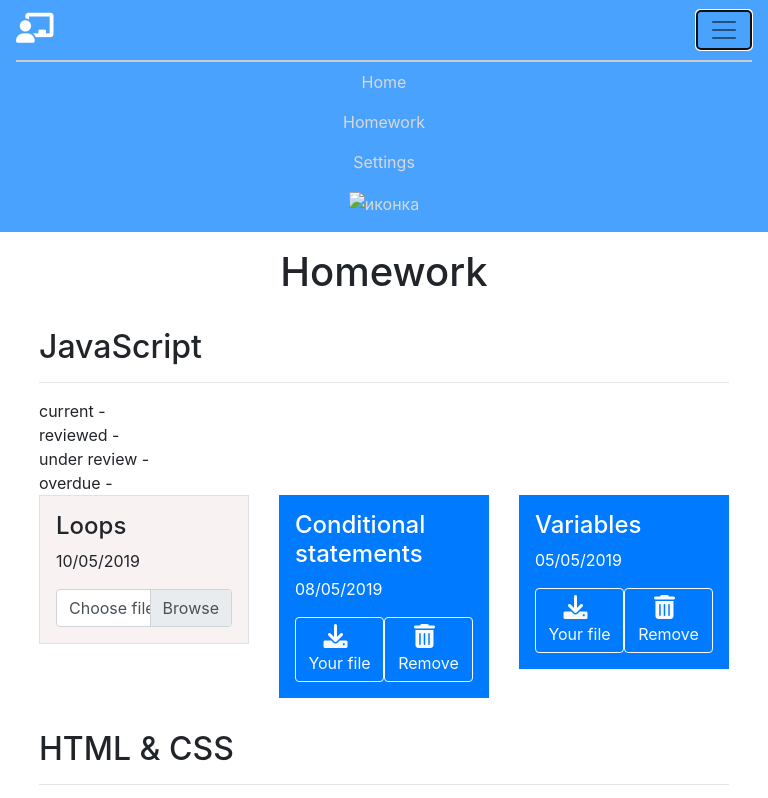
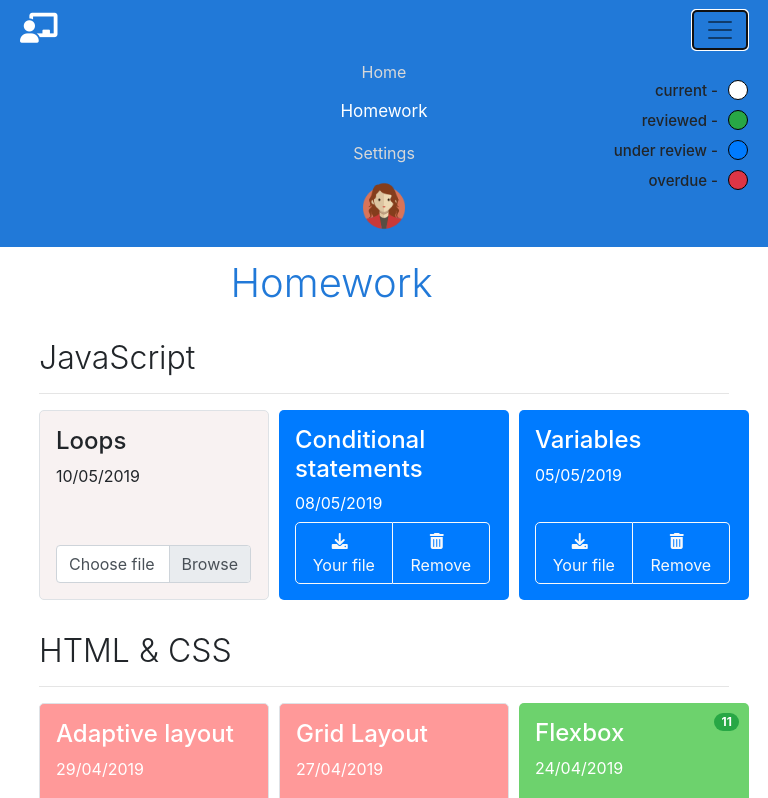
Before and after one commit to Alex-Grays/IT_Step_e-book-homework, a plain HTML site: page index.html in a window 768 px wide. Both pictures are taken after a click on the button "Toggle navigation". Shown: the top 798 px of the page. Drawn offline with nearby package versions, Linux system fonts and the light colour scheme.

Commit message:
first-commit

```diff
--- a/styles.css
+++ b/styles.css
@@ -1,18 +1,81 @@
+.status-circle {
+  position: absolute;
+  width: 20px;
+  height: 20px;
+  border-radius: 50%;
+  border: 1px solid black;
+}
+
+.status-label {
+  position: absolute;
+  font-size: 15px;
+  font-weight: 500;
+}
+
+/* Status */
+.sc-1 {
+  top: 110px;
+  right: 65px;
+}
+
+.sl-1 {
+  top: 110px;
+  right: 95px;
+}
+
+.sc-2 {
+  top: 140px;
+  right: 65px;
+}
+
+.sl-2 {
+  top: 140px;
+  right: 95px;
+}
+
+.sc-3 {
+  top: 170px;
+  right: 65px;
+}
+
+.sl-3 {
+  top: 170px;
+  right: 95px;
+}
+
+.sc-4 {
+  top: 200px;
+  right: 65px;
+}
+
+.sl-4 {
+  top: 200px;
+  right: 95px;
+}
+
+/* font-weight */
+.thin-font {
+  font-weight: 300;
+}
+
+/* Header */
 .navbar {
-  background-color: #4aa2ff;
+  background-color: #2179d8;
+  padding-left: 55px;
+  padding-right: 55px;
 }
 
 .navbar-nav {
   align-items: center;
 }
 
-.nav-item.homework .nav-link {
+.nav-item.active .nav-link {
   color: white !important;
   font-size: 17px;
   padding-top: 7px;
 }
 
-.nav-item.homework .nav-link:hover {
+.nav-item.active .nav-link:hover {
   color: white !important;
 }
 
@@ -28,132 +91,164 @@
   color: white !important;
 }
 
-.navbar-nav .nav-link .fa-solid {
-  font-size: 1.4em;
-  margin-left: 10px;
+header .fa-solid {
+  font-size: 1.5em;
 }
 
-/* Current-Date */
-
-.current-date {
-  text-align: center;
-}
-
-.col-md-12 a:hover {
-  text-decoration: none;
-}
-
-.col-md-12 hr {
-  margin: 0;
-  margin-left: 99px;
-}
-
-.col-md-2 {
-  min-width: 170px;
-}
-
-.btn-width {
-  padding-top: 31px;
-}
-
-thead {
-  background-color: #7dc4ff;
-  border-top: 2px solid #229cff;
-  color: white;
-}
-
-.num-w {
-  width: 60px !important;
-  text-align: center;
-  padding: 5px;
-}
-
-.fg-gray label {
-  color: #b5b5b5;
-  font-weight: 500;
-  font-size: 15px;
-}
-
-.va-m {
-  vertical-align: middle !important;
+.nav-link img {
+  width: 50px;
+  height: 50px;
 }
 
 .ta-c {
   text-align: center;
   align-items: center;
+  vertical-align: middle;
 }
 
-.table td {
-  width: 300px;
-}
-/* icons */
-
-.fa-solid {
-  font-size: 1.5em;
+/* Current Date */
+.current-date {
+  text-align: center;
 }
 
-.table .fa-solid {
-  color: #7dc4ff;
-}
-.fa-file-code {
-  font-size: 2em;
+/* Custom */
+.br-5 {
+  border-radius: 5px;
 }
 
-.fa-minus {
-  font-size: 1.7em;
+.btn-1 {
+  border-radius: 5px 0 0 5px;
 }
 
-.fa-link {
-  font-size: 1.2em;
-}
-/* Adaptation */
-
-@media (max-width: 991px) {
-  .col-md-12 hr {
-    margin-left: 85px;
+.btn-2 {
+  border-radius: 0 5px 5px 0;
+  border-left: none;
 }
 
-  .navbar-nav:first-child {
-    border-top: 2px solid #ccc;
-    margin-top: 8px;
+button br {
+  display: none;
 }
 
+/* Adaptiv */
+@media screen and (min-width: 768px) and (max-width: 991px) {
   .nav-item:hover {
     background-color: #1687ff;
     width: 100px;
     border-radius: 10px;
     text-align: center;
-    margin-top: 5px;
   }
 
-  header .fa-solid {
-    margin-right: 10px;
+  button br {
+    display: inline;
+  }
+  .br-5 {
+    min-height: 190px;
+    min-width: 230px;
+    position: relative;
+  }
+
+  .adap-b {
+    position: absolute;
+    bottom: 16px;
+    width: 195px;
+  }
+  .sc-1 {
+    top: 90px;
+    right: 60px;
+  }
+
+  .sl-1 {
+    top: 90px;
+    right: 90px;
+  }
+
+  .sc-2 {
+    top: 120px;
+    right: 60px;
+  }
+
+  .sl-2 {
+    top: 120px;
+    right: 90px;
+  }
+
+  .sc-3 {
+    top: 150px;
+    right: 60px;
+  }
+
+  .sl-3 {
+    top: 150px;
+    right: 90px;
+  }
+
+  .sc-4 {
+    top: 180px;
+    right: 60px;
+  }
+
+  .sl-4 {
+    top: 180px;
+    right: 90px;
   }
 }
 
-.fa-file-code {
-  font-size: 1.75em;
+@media (max-width: 768px) {
+  .nav-item:hover {
+    background-color: #1687ff;
+    width: 100px;
+    border-radius: 10px;
+    text-align: center;
   }
 
-.fa-minus {
-  font-size: 1.5em;
+  .navbar {
+    padding-left: 20px;
+    padding-right: 20px;
   }
 
-.fa-link {
-  font-size: 1.05em;
+  .current-date {
+    padding-right: 120px;
+    margin-top: 12px !important;
+    color: #2179d8;
   }
 
-.table td {
-  padding: 12px 15px;
+  .sc-1 {
+    top: 80px;
+    right: 20px;
   }
 
-@media (max-width: 800px) {
-  .col-md-12 {
-    overflow-x: auto;
-    white-space: nowrap;
+  .sl-1 {
+    top: 80px;
+    right: 50px;
   }
 
-  .lesson-tab {
-    display: inline-block;
+  .sc-2 {
+    top: 110px;
+    right: 20px;
+  }
+
+  .sl-2 {
+    top: 110px;
+    right: 50px;
+  }
+
+  .sc-3 {
+    top: 140px;
+    right: 20px;
+  }
+
+  .sl-3 {
+    top: 140px;
+    right: 50px;
+  }
+
+  .sc-4 {
+    top: 170px;
+    right: 20px;
+  }
+
+  .sl-4 {
+    top: 170px;
+    right: 50px;
   }
 }
```
Also changed, not shown: img/av_256.png (added), img/av_64.png (added), img/badge.png (added), img/bank.png (added), img/holiday.png (added). Lines whose indentation alone changed are shown as unchanged.
